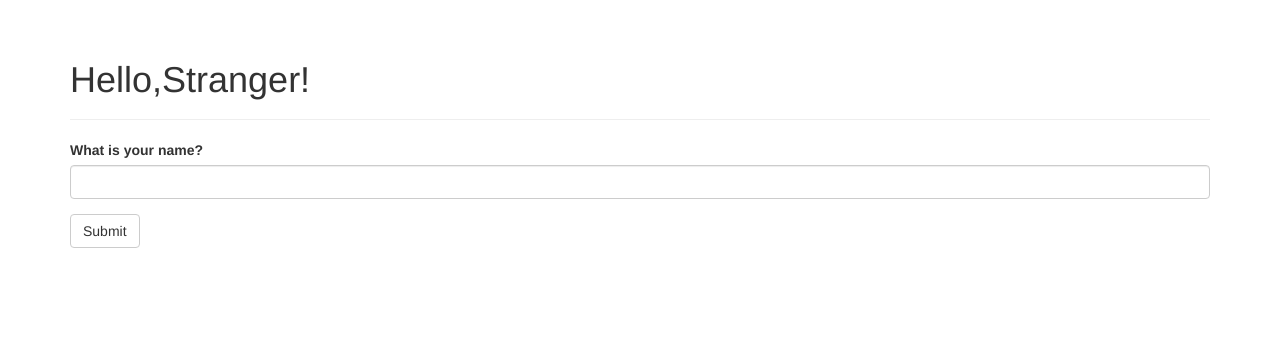
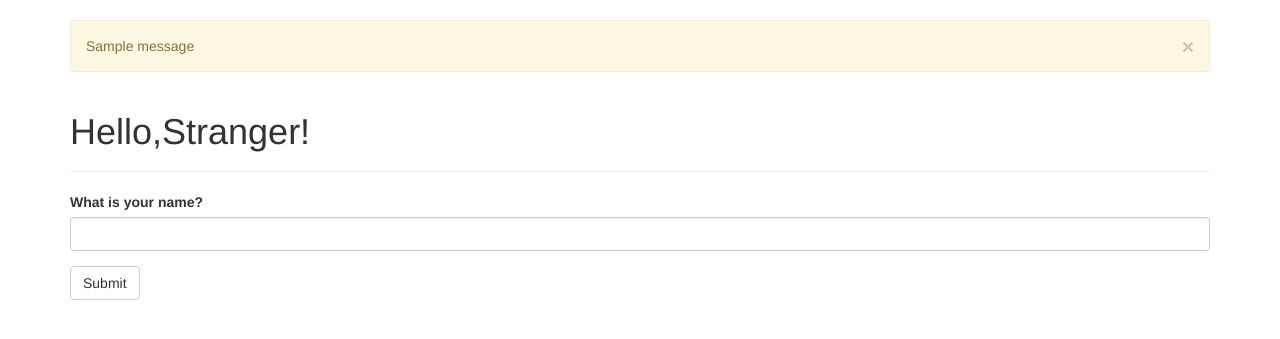
Before and after one commit to sishuiyibai/myflaskapp, a Flask app: page / in a window 1280 px wide. Shown: the part 52-391 px from the top of the page. Run offline with Flask 2, Linux system fonts and the light colour scheme; one stand-in notice (Sample message) is shown; some libraries are stand-ins or nearby versions.

Commit message:
在基模版中使用get_flashed_messages()函数进行flash消息处理

```diff
--- a/templates/base.html
+++ b/templates/base.html
@@ -40,6 +40,13 @@
 
 {% block content %}
     <div class="container">
+    {% for message in get_flashed_messages() %}
+        <div class="alert alert-warning">
+        <button type="button" class="close" data-dismiss="alert">&times</button>
+        {{ message }}
+
+        </div>
+    {% endfor %}
         {% block page_content %}
         {% endblock %}
     </div>
```
